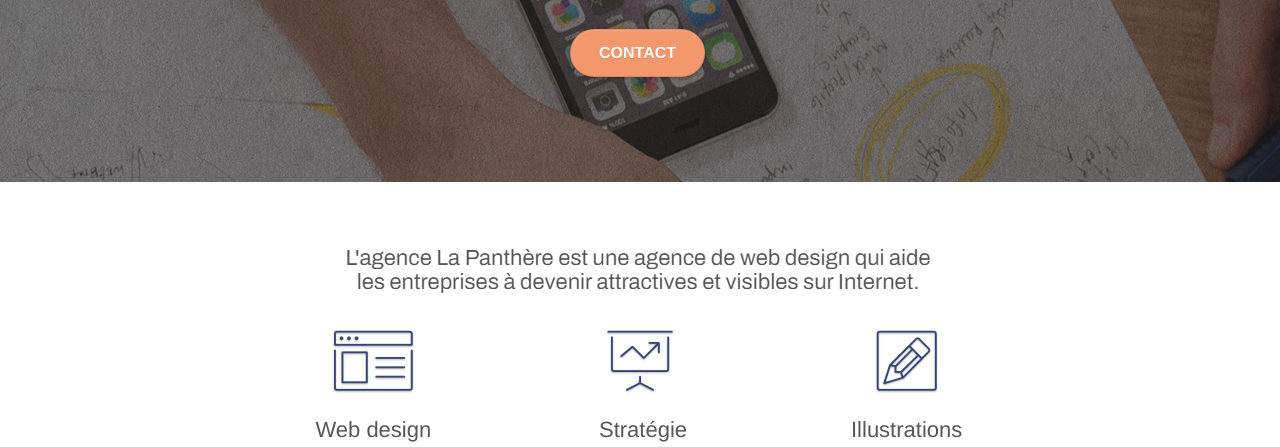
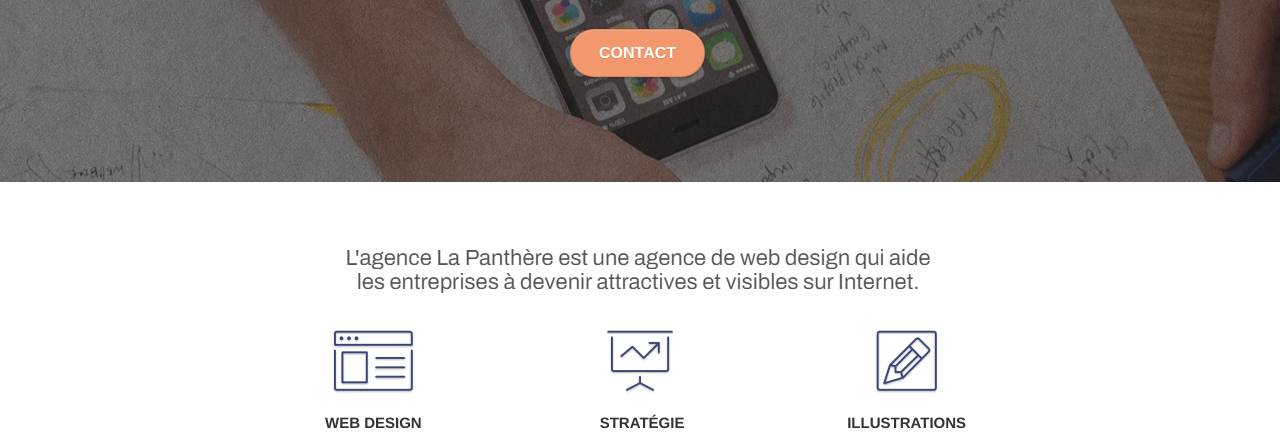
Before and after one commit to Elaviolette/Elaviolette, a plain HTML site: page index.html in a window 1280 px wide. Shown: the part 353-800 px from the top of the page. Drawn offline with Linux system fonts and the light colour scheme.

Commit message:
Analyse première version

```diff
--- a/index.html
+++ b/index.html
@@ -1,5 +1,5 @@
 <!doctype html>
-<html lang="fr">
+<html lang="Default">
 <head>
     <meta charset="utf-8">
     <meta name="keywords" content="seo, google, site web, site internet, agence design paris, agence design, agence design,agence design,agence design,agence design,agence design,agence design,agence design,agence design">
@@ -92,9 +92,9 @@
 				<div class="text-center">
 					<span class="et-icon-browser sm-shadow icon-dark-slate-blue icons icon-lg"></span>
 				</div>
-				<h2 class="mg-md text-center">
+				<h3 class="mg-md text-center">
 					Web design
-				</h2>
+				</h3>
 				<p class="text-center ">
 					Que vous ayez un site web qui a besoin d&rsquo;un rafraîchissement ou que vous partiez de zéro, laissez-nous vous réaliser un design dont vous serez fier.
 				</p>
@@ -103,9 +103,9 @@
 				<div class="text-center">
 					<span class="et-icon-presentation sm-shadow icon-dark-slate-blue icons icon-lg"></span>
 				</div>
-				<h2 class="mg-md text-center">
+				<h3 class="mg-md text-center">
 					&nbsp;Stratégie
-				</h2>
+				</h3>
 				<p class="text-center ">
 					Plutôt que de suggérer des designs à la mode, nous travaillerons avec vous pour comprendre vos objectifs commerciaux afin de vous proposer le meilleur design possible.<br>
 				</p>
@@ -114,9 +114,9 @@
 				<div class="text-center">
 					<span class="et-icon-edit sm-shadow icon-dark-slate-blue icons icon-lg"></span>
 				</div>
-				<h2 class="mg-md text-center">
+				<h3 class="mg-md text-center">
 					Illustrations
-				</h2>
+				</h3>
 				<p class="text-center ">
 					Un bon design n'est rien sans de bonnes illustrations. Laissez faire notre équipe de graphistes talentueux pour donner à vos pages une touche finale d'élégance.
 				</p>
```
